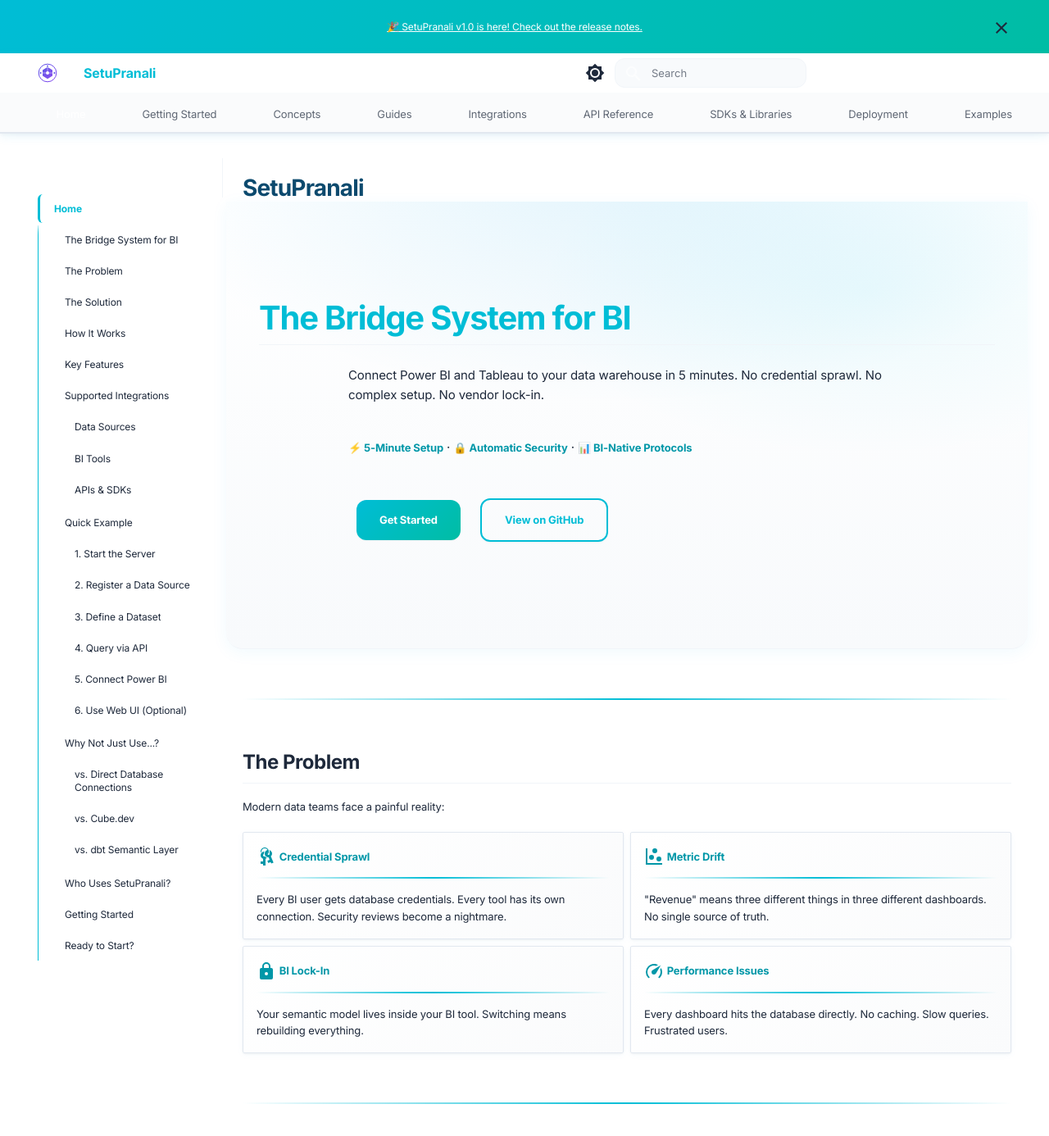
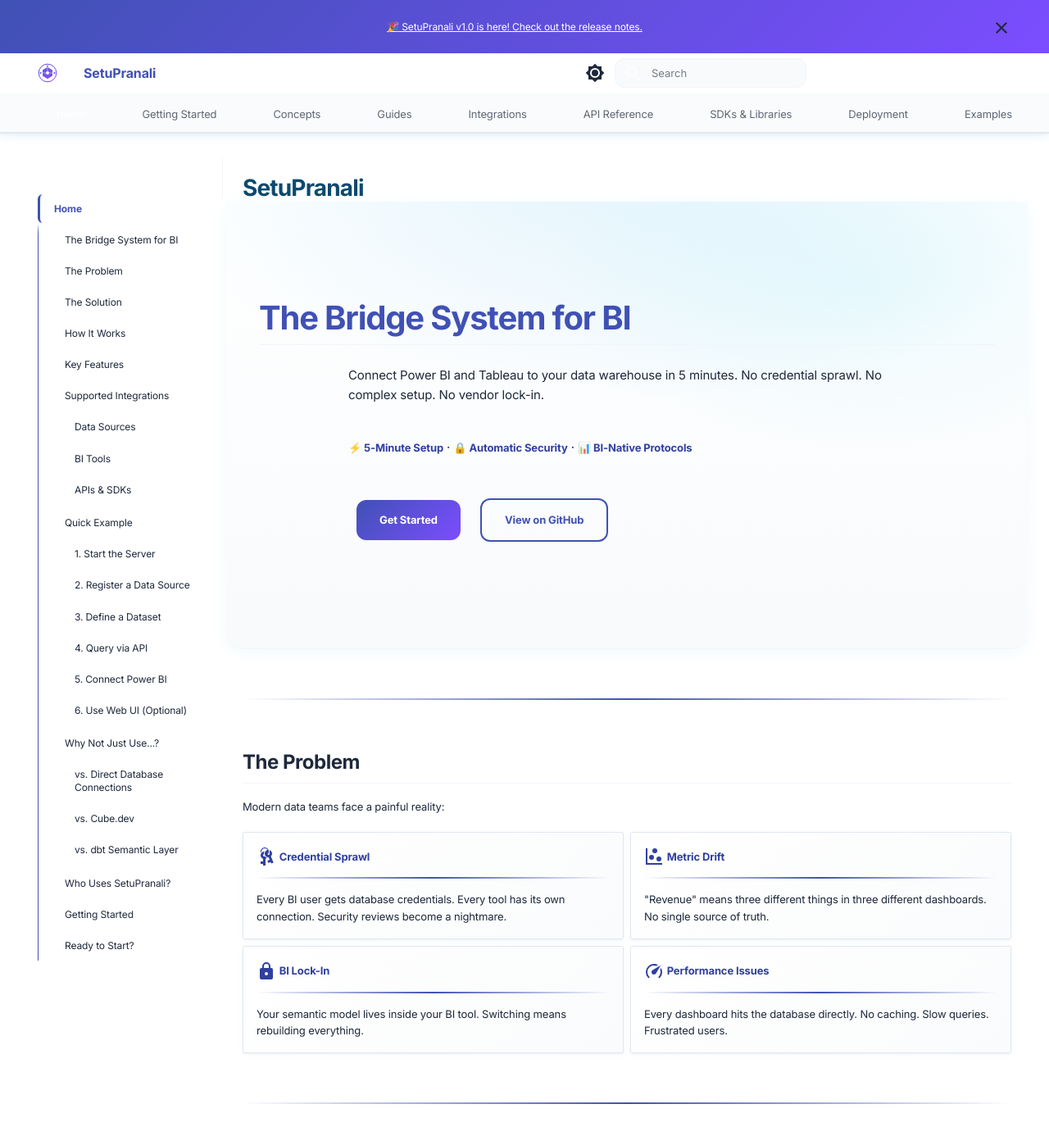
Before and after one commit to setupranali/setupranali.github.io, an MkDocs documentation site: the page built from docs/index.md, in a window 1280 px wide and 1400 px high. Shown: the top 1386 px of the window at 82% size. Built offline with MkDocs 1.6.1 and Material for MkDocs 9.7.7, drawn with Linux system fonts in a browser that asks for light colours; comment, search, counter and statistics services are not loaded; the version menu is left out.

Commit message:
revert: Restore original indigo/deep purple color palette and undo menu visibility changes

```diff
--- a/docs/stylesheets/extra.css
+++ b/docs/stylesheets/extra.css
@@ -558,6 +558,7 @@
   padding: 0.5rem 1rem;
   margin: 0.125rem 0;
   font-size: var(--md-font-sm);
+  color: var(--md-typeset-color);
 }
 
 .md-nav__link:hover {
--- a/mkdocs.yml
+++ b/mkdocs.yml
@@ -12,19 +12,19 @@
   favicon: assets/favicon.ico
 
   palette:
-    # Light mode - Modern Cyan/Teal
+    # Light mode
     - media: "(prefers-color-scheme: light)"
       scheme: default
-      primary: cyan
-      accent: teal
+      primary: indigo
+      accent: deep purple
       toggle:
         icon: material/brightness-7
         name: Switch to dark mode
-    # Dark mode - Slate with Cyan accents
+    # Dark mode
     - media: "(prefers-color-scheme: dark)"
       scheme: slate
-      primary: cyan
-      accent: teal
+      primary: indigo
+      accent: deep purple
       toggle:
         icon: material/brightness-4
         name: Switch to light mode
```
